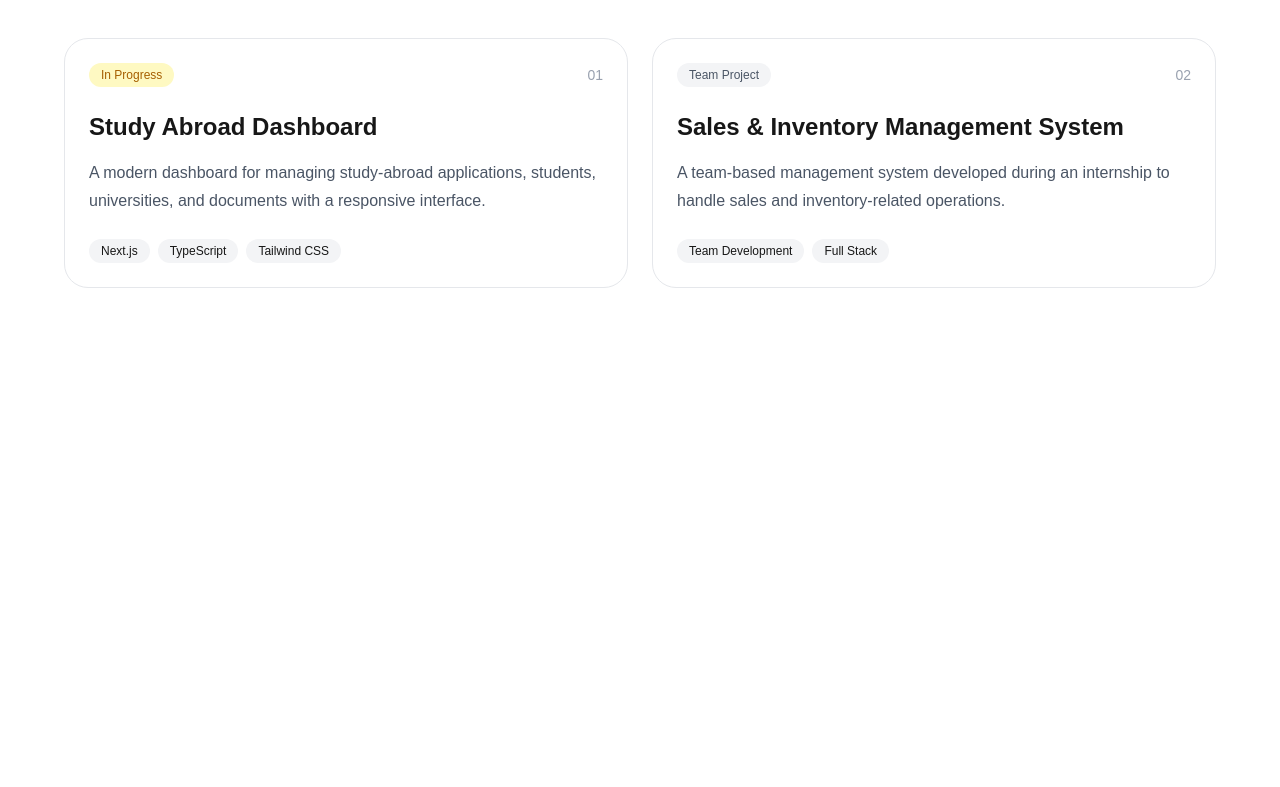
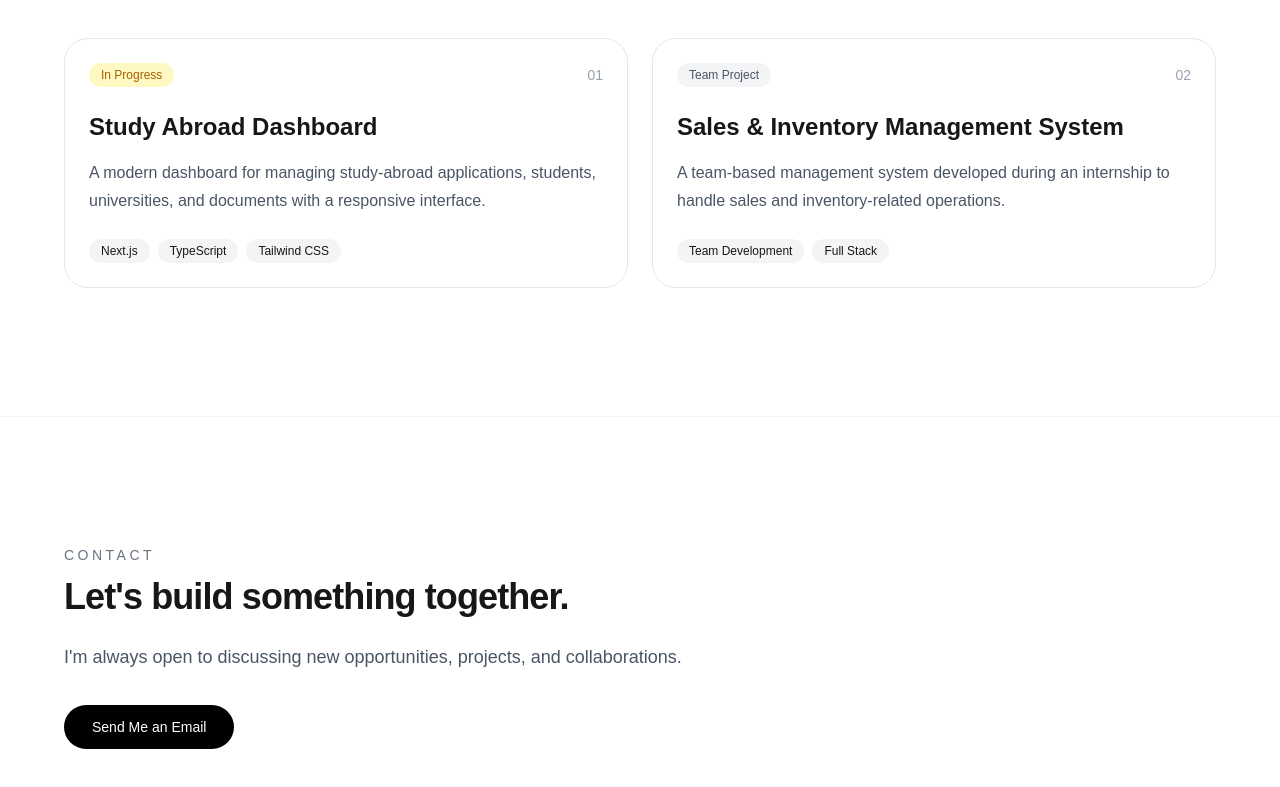
Before and after one commit to shumaila1421/portfolio, a Next.js app: page / in a window 1280 px wide. Shown: the part 2182-2969 px from the top of the page. Before the commit the page ends 2598 px from the top, so only its background shows below. Built offline with nearby package versions, Linux system fonts and the light colour scheme.

Commit message:
Add contact section

```diff
--- a/app/page.tsx
+++ b/app/page.tsx
@@ -3,6 +3,7 @@ import Hero from "@/components/Hero";
 import About from "@/components/About";
 import Skills from "@/components/Skills";
 import Projects from "@/components/Projects";
+import Contact from "@/components/Contact";
 
 export default function Home() {
   return (
@@ -14,6 +15,7 @@ export default function Home() {
         <About />
         <Skills />
         <Projects />
+        <Contact />
       </main>
     </>
   );
--- /dev/null
+++ b/components/Contact.tsx
@@ -0,0 +1,32 @@
+export default function Contact() {
+  return (
+    <section
+      id="contact"
+      className="border-t border-gray-100 px-6 py-24 sm:py-32"
+    >
+      <div className="mx-auto max-w-6xl">
+        <div className="max-w-2xl">
+          <p className="mb-3 text-sm font-medium uppercase tracking-[0.25em] text-gray-500">
+            Contact
+          </p>
+
+          <h2 className="text-3xl font-bold tracking-tight sm:text-4xl">
+            Let&apos;s build something together.
+          </h2>
+
+          <p className="mt-6 text-lg leading-8 text-gray-600">
+            I&apos;m always open to discussing new opportunities, projects, and
+            collaborations.
+          </p>
+
+          <a
+            href="mailto:your-email@example.com"
+            className="mt-8 inline-block rounded-full bg-black px-7 py-3 text-sm font-medium text-white transition hover:bg-gray-800"
+          >
+            Send Me an Email
+          </a>
+        </div>
+      </div>
+    </section>
+  );
+}
```
